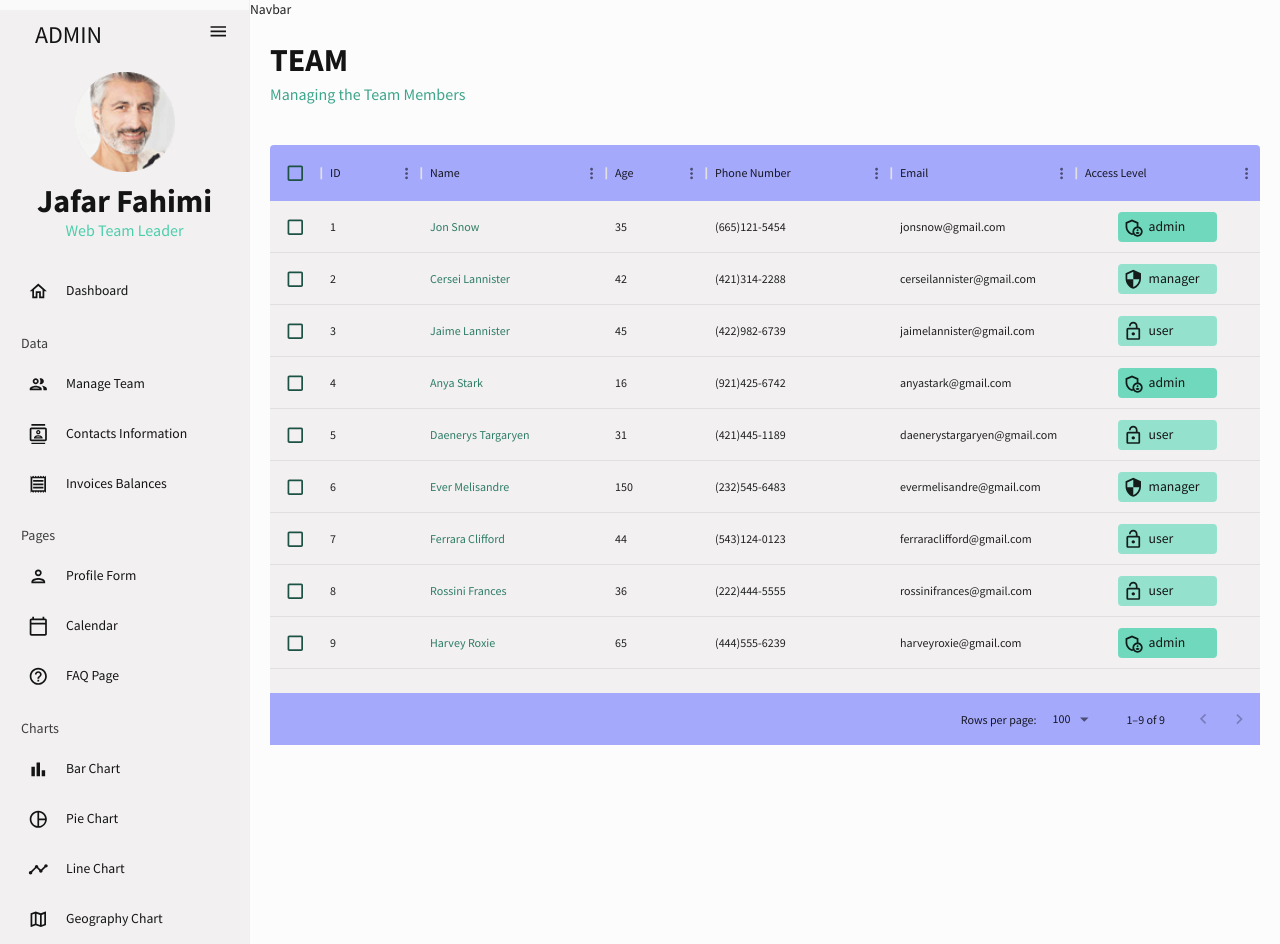
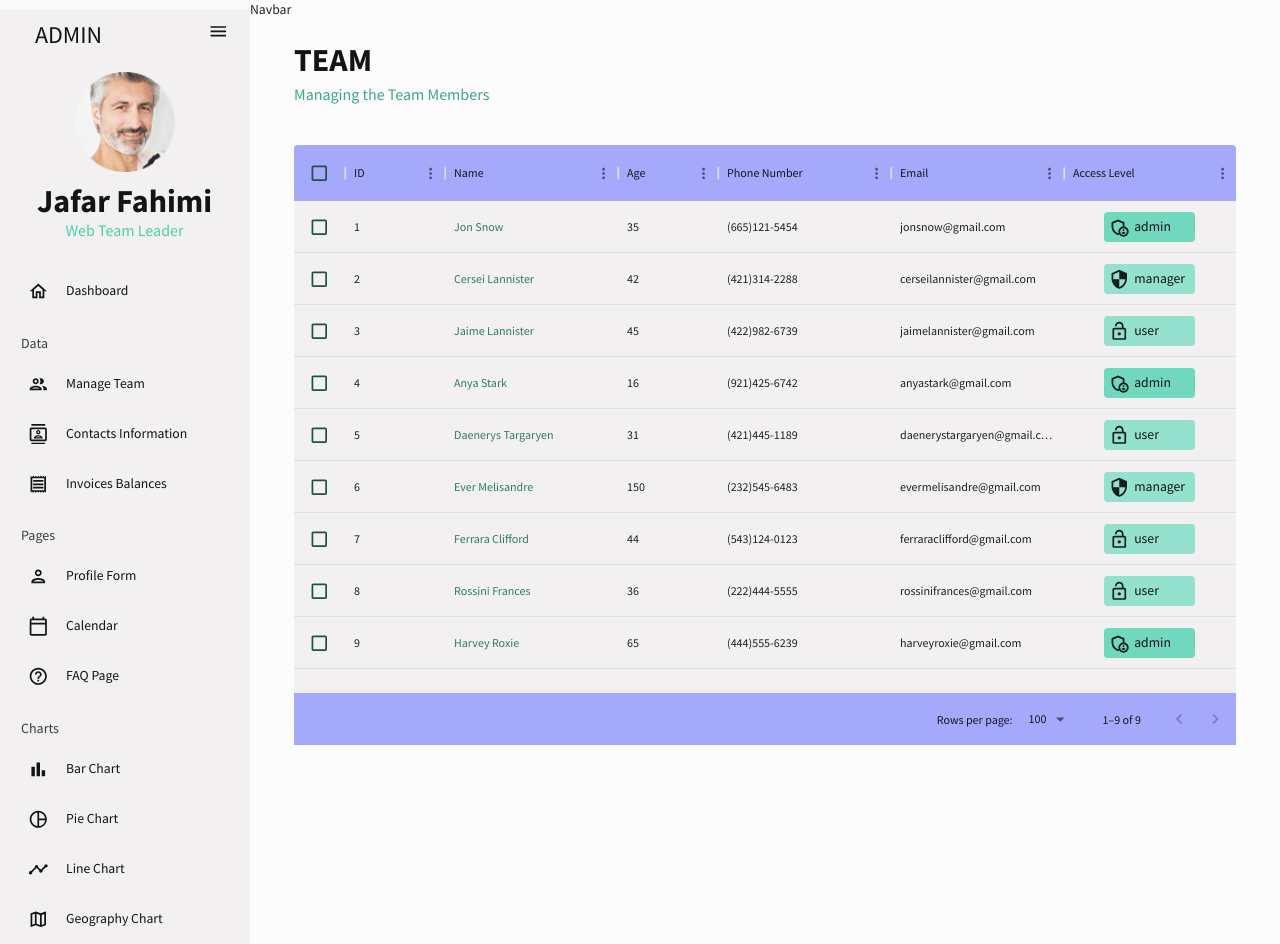
Before and after one commit to jafarFahimi/next-dashboard, a Next.js app: page /team in a window 1280 px wide. Built offline with nearby package versions, Linux system fonts and the light colour scheme.

Commit message:
theme.ts primary[300] chanted

```diff
--- a/pages/_app.tsx
+++ b/pages/_app.tsx
@@ -1,5 +1,5 @@
 import { AppProps } from "next/app";
-import { CssBaseline, ThemeProvider } from "@mui/material";
+import { Container, CssBaseline, ThemeProvider } from "@mui/material"; // CssBaseline reset css
 import "../styles/style.css";
 import Head from "next/head";
 import { ColorModeContext, useMode } from "../styles/theme";
@@ -8,16 +8,15 @@ import Navbar from "../components/layout/Navbar";
 import { useState } from "react";
 import Sidebar from "../components/layout/Sidebar";
 import { ProSidebarProvider } from "react-pro-sidebar";
-// CssBaseline reset css
 
 const App = ({ Component, pageProps: { session, ...pageProps } }: AppProps) => {
-  const [theme, colorMode] = useMode();
+  const [theme, colorMode]: any = useMode();
   const [isSidebar, setIsSidebar] = useState(true);
 
   return (
     <>
       <Head>
-        <title>Next Admin Dashboard Design</title>
+        <title>Admin Dashboard Design</title>
         <link rel="icon" href="chart-logo.png" />
       </Head>
 
@@ -29,7 +28,9 @@ const App = ({ Component, pageProps: { session, ...pageProps } }: AppProps) => {
               <Sidebar isSidebar={isSidebar} />
               <main className="content">
                 <Navbar setIsSidebar={setIsSidebar} />
-                <Component {...pageProps} />
+                <Container>
+                  <Component {...pageProps} />
+                </Container>
               </main>
             </div>
           </ProSidebarProvider>
--- a/styles/theme.ts
+++ b/styles/theme.ts
@@ -26,7 +26,7 @@ export const tokens = (mode: ColorModes) => ({
         primary: {
           100: "#d0d1d5",
           200: "#a1a4ab",
-          300: "#727681",
+          300: "#040509", // manually changed to primary[900] for sidebar MenuItem hover.
           400: "#1F2A40",
           500: "#141b2d",
           600: "#101624",
```
